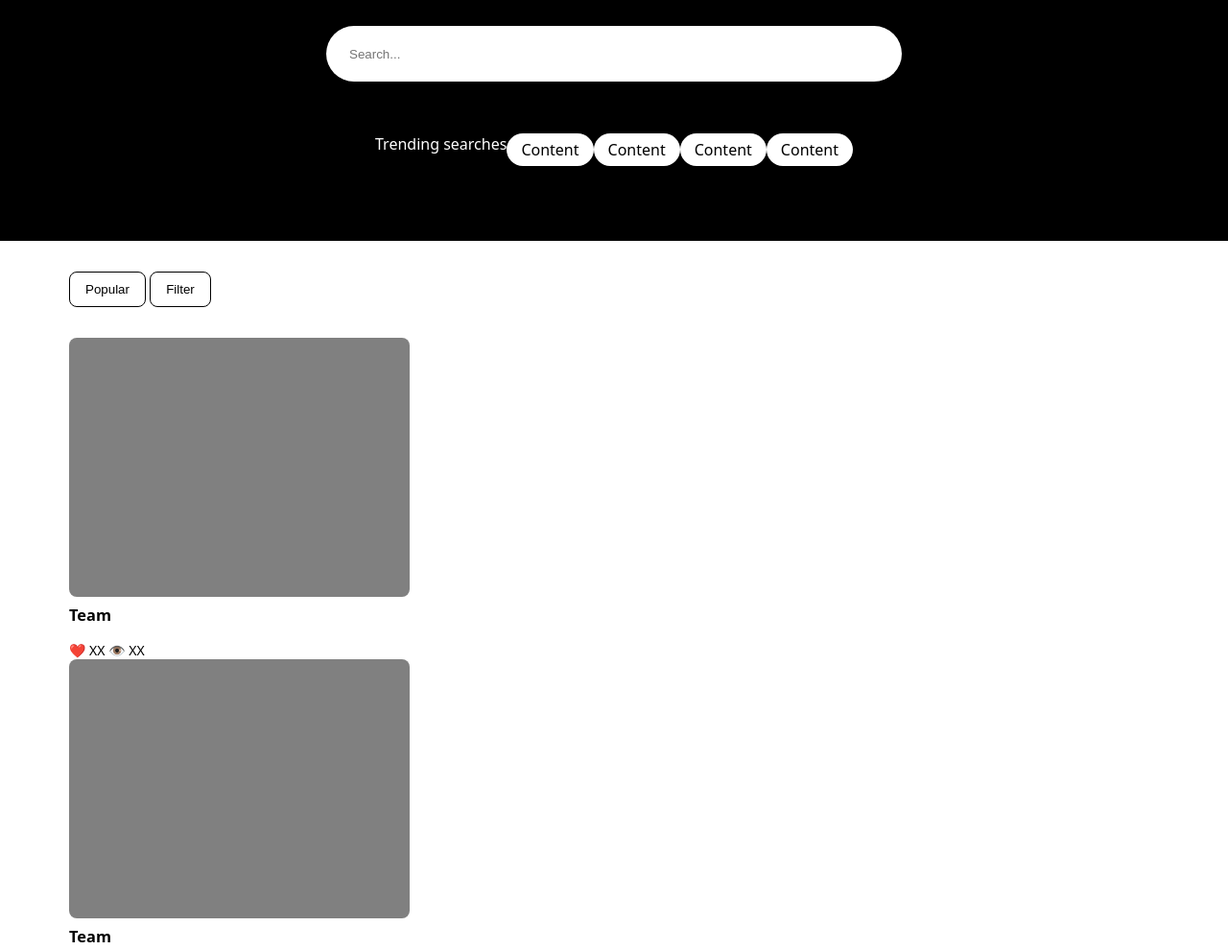
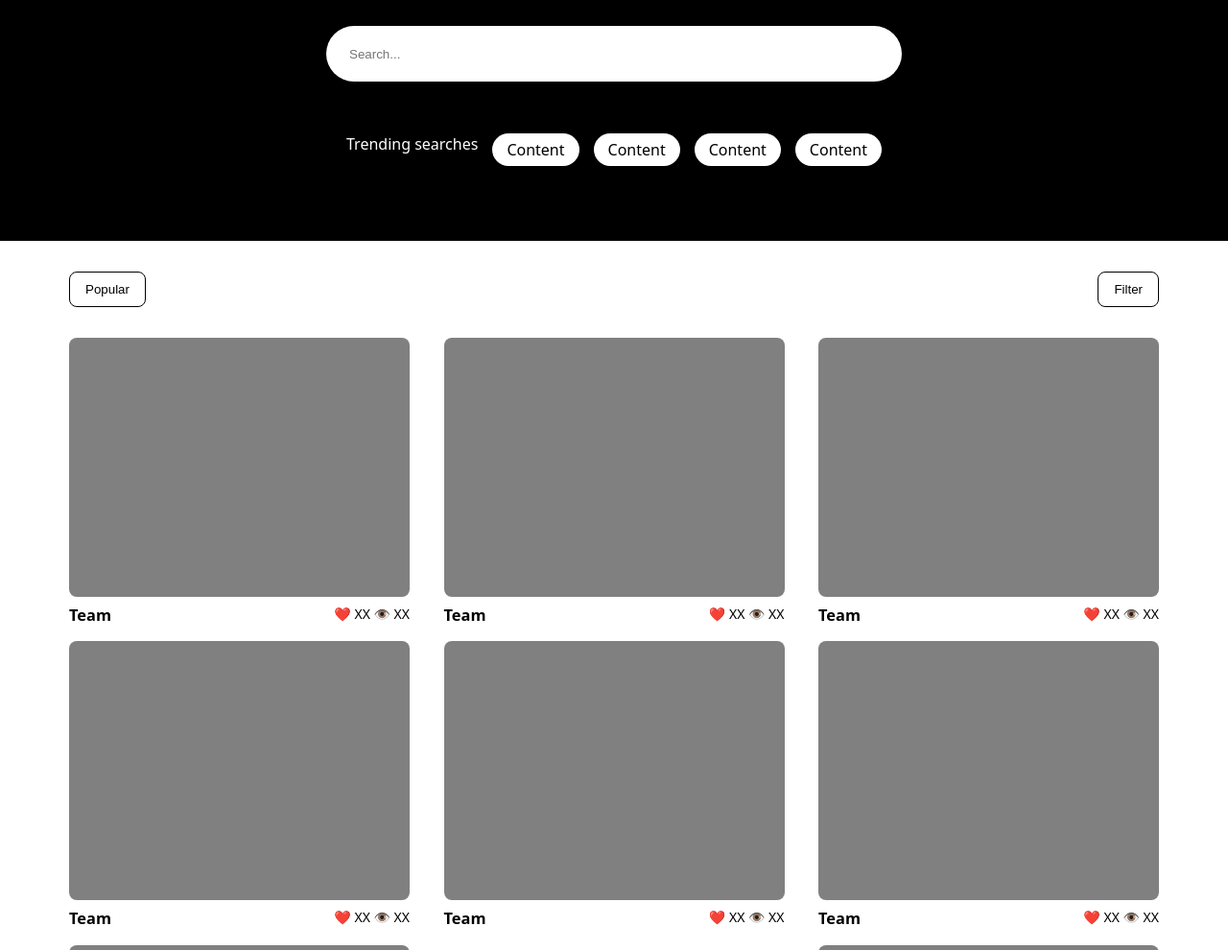
Before and after one commit to CurlyPurple/flexbox-lab, a plain HTML site: page index.html in a window 1280 px wide. Shown: the part 260-1250 px from the top of the page at 96% size. Drawn offline with Linux system fonts and the light colour scheme.

Commit message:
complete lab

```diff
--- a/css/style.css
+++ b/css/style.css
@@ -39,14 +39,10 @@
     flex-direction: column;
   }
 
-  input {
-    display: flex;
-  }
-
   #trending {
     display: flex;
+    gap: 15px;
   }
-
   p {
     margin: 0;
   }
@@ -85,6 +81,9 @@
   main {
     background-color: white;
     padding: 32px 72px;
+    display: flex;
+    flex-wrap: wrap;
+    justify-content: space-between;
   }
 
   nav button {
@@ -105,6 +104,8 @@
 
   .card-footer {
     font-size: 14px;
+    display: flex;
+    justify-content: space-between;
   }
 
   .card-footer * {
@@ -114,6 +115,8 @@
   #subnav {
     padding: 32px 72px 0;
     background-color: white;
+    display: flex;
+    justify-content: space-between;
   }
 
   #subnav button {
```
